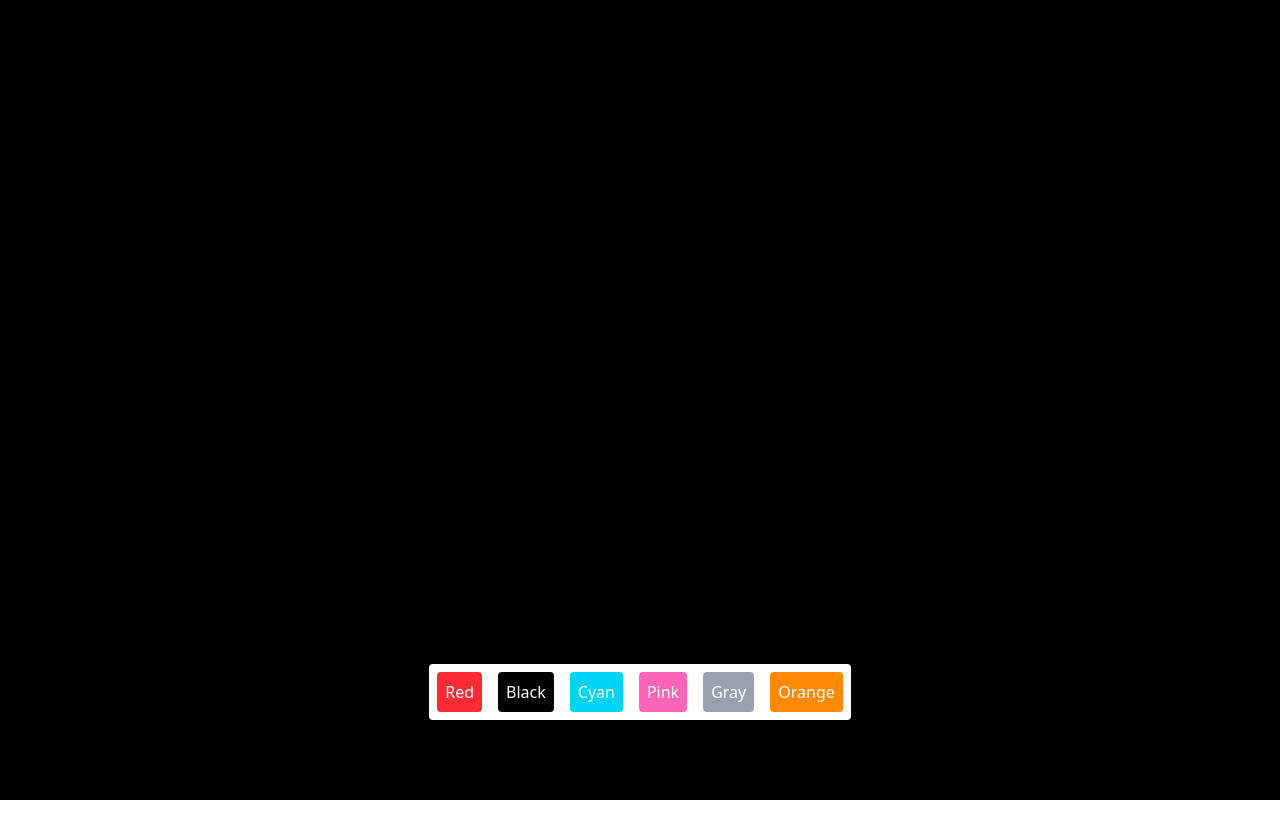
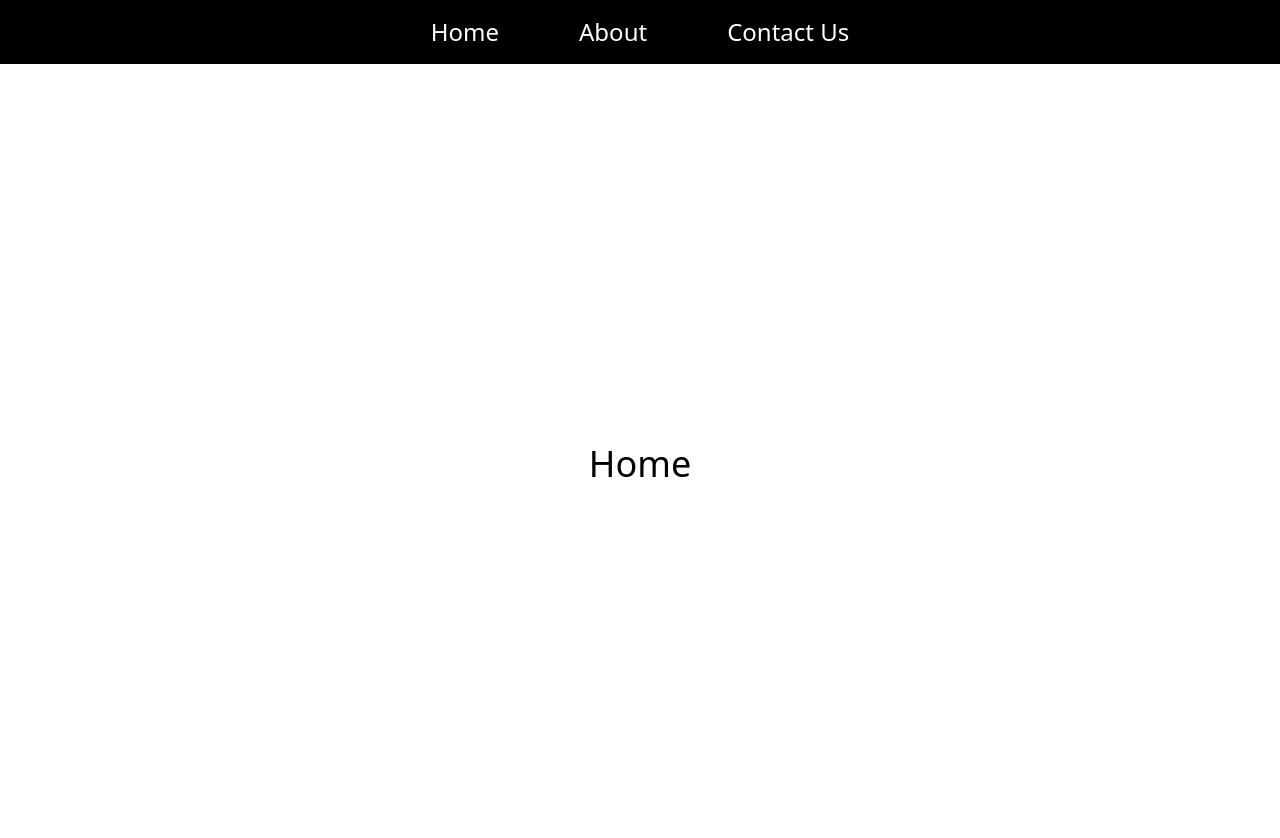
Before and after one commit to Devanshmohan/30DaysReactJs, a React (Vite) app: page / in a window 1280 px wide. Shown: the top 838 px of the page. Before the commit the page ends 800 px from the top, so only its background shows below. Built offline with nearby package versions, Linux system fonts and the light colour scheme.

Commit message:
Added a routing component

```diff
--- a/package.json
+++ b/package.json
@@ -13,6 +13,7 @@
     "@tailwindcss/vite": "^4.1.3",
     "react": "^19.0.0",
     "react-dom": "^19.0.0",
+    "react-router-dom": "^7.7.0",
     "tailwindcss": "^4.1.3"
   },
   "devDependencies": {
--- a/src/App.jsx
+++ b/src/App.jsx
@@ -8,6 +8,7 @@ import { Six } from './components/Six'
 import { Seven } from './components/Seven'
 import { Eight } from './components/Eight'
 import Nine from './components/Nine'
+import { Ten } from './components/Ten'
 
 const App = () => {
   return (
@@ -20,7 +21,8 @@ const App = () => {
      {/* <Six /> */}
      {/* <Seven /> */}
      {/* <Eight/> */}
-     <Nine />
+     {/* <Nine /> */}
+     <Ten />
     </div>
   )
 }
--- a/src/components/Nine.jsx
+++ b/src/components/Nine.jsx
@@ -1,4 +1,4 @@
-import React, { useState } from 'react'
+import { useState } from 'react'
 
 export default function () {
 
--- /dev/null
+++ b/src/components/Ten.jsx
@@ -0,0 +1,23 @@
+import { BrowserRouter, Route, Routes } from "react-router-dom"
+import { Navbar } from "../routes/Navbar"
+import { ContactUs } from "../routes/ContactUs"
+import About from "../routes/About"
+import { Home } from "../routes/Home"
+
+
+
+export const Ten = () => {
+  return (
+    <div>
+      <BrowserRouter>
+      <Navbar/>
+      <Routes>
+       <Route path="/" element ={<Home/>} />
+       <Route path="/about" element ={<About/>} />
+       <Route path="/contact" element ={<ContactUs/>} />
+      </Routes>
+
+      </BrowserRouter>
+    </div>
+  )
+}
--- /dev/null
+++ b/src/routes/About.jsx
@@ -0,0 +1,7 @@
+import React from 'react'
+
+export default function About() {
+  return (
+    <div className='h-screen flex items-center justify-center text-4xl'>About</div>
+  )
+}
--- /dev/null
+++ b/src/routes/ContactUs.jsx
@@ -0,0 +1,7 @@
+import React from 'react'
+
+export const ContactUs = () => {
+  return (
+    <div className='h-screen flex items-center justify-center text-4xl'>ContactUs</div>
+  )
+}
--- /dev/null
+++ b/src/routes/Home.jsx
@@ -0,0 +1,7 @@
+import React from 'react'
+
+export const Home = () => {
+  return (
+    <div className='h-screen flex items-center justify-center text-4xl'>Home</div>
+  )
+}
--- /dev/null
+++ b/src/routes/Navbar.jsx
@@ -0,0 +1,19 @@
+
+
+import { Link } from "react-router-dom"
+export const Navbar = () => {
+  return (
+  <>
+
+  <div className="h-16 bg-black text-white flex items-center justify-center">
+    <ul className=" flex justify-around space-x-20 text-2xl">
+        <li className="cursor-pointer"><Link to= "/">Home</Link></li>
+        <li className="cursor-pointer"><Link to= "/about">About</Link></li>
+        <li className="cursor-pointer"><Link to= "/contact">Contact Us</Link></li>
+
+    </ul>
+  </div>
+
+  </>
+  )
+}
```
Also changed, not shown: 2 other files (tests, documents, lock files or other folders).
